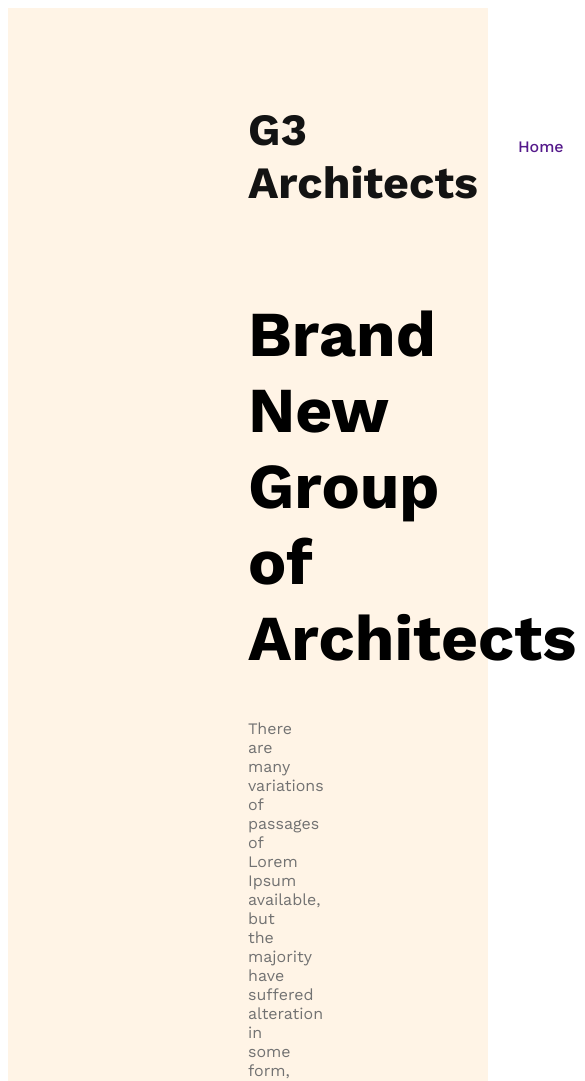
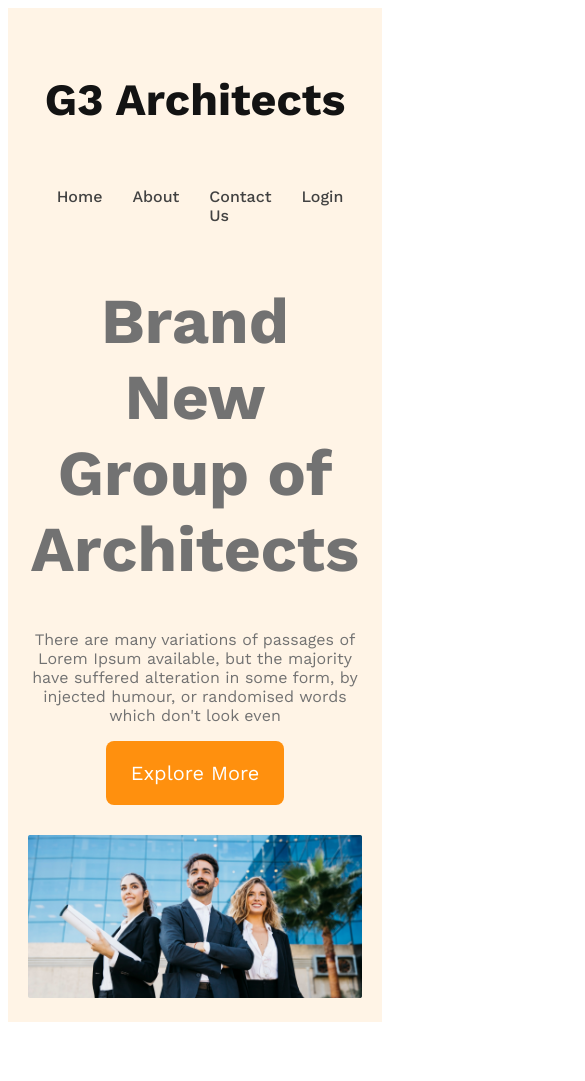
Before and after one commit to ar-abdullah1/responsive-architects-website, a plain HTML site: page index.html in a window 390 px wide. Shown: the top 1081 px of the page, 585 px wide, since content can reach past the window. After the commit the page ends 1030 px from the top, so only its background shows below. Drawn offline with nearby package versions, Linux system fonts and the light colour scheme.

Commit message:
finished the header section responsive for mobile and medium device

```diff
--- a/styles/architects.css
+++ b/styles/architects.css
@@ -7,10 +7,16 @@
 .btn-primary {
     background: #FF900E;
     color: #fff;
+    font-size: 1.25em;
     border-radius: 8px;
+    padding: 20px 25px;
+    cursor: pointer;
+    border: 0;
 }
 
 /* END  */
+
+/* header styles */
 header {
     background: rgba(255, 144, 14, 0.10);
     padding: 50px 240px;
@@ -41,6 +47,7 @@ nav li {
 
 nav li a {
     text-decoration: none;
+    color: #424242;
 }
 
 /* banner styles */
@@ -53,8 +60,37 @@ nav li a {
 .banner-title {
     font-size: 4rem;
     font-weight: 700;
+    color: #727272;
 }
 
 .banner-description {
     color: #727272;
 }
+
+.banner img {
+    margin-top: 30px;
+    width: 100%;
+}
+
+/* responsive media queries */
+/* mobile devices */
+@media screen and (max-width: 576px) {
+    header {
+        padding: 20px;
+        flex-direction: column;
+    }
+    nav {
+        flex-direction: column;
+    }
+}
+
+
+/* tablet or medium devices */
+@media screen and  (min-width: 576px) and (max-width: 960px) {
+    header {
+        padding: 50px;
+    }
+    nav {
+        flex-direction: column;
+    }
+}
```
